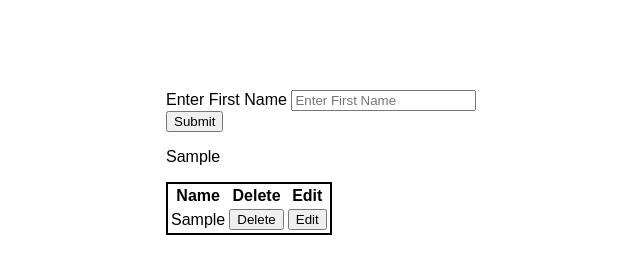
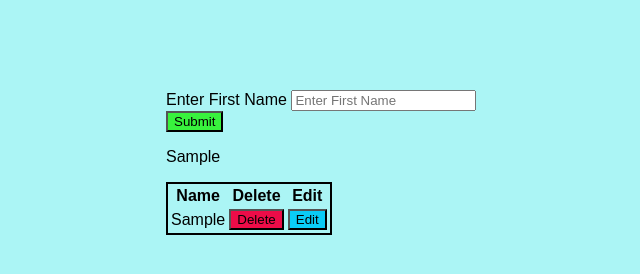
Before and after one commit to shaikaziya/Programs, a plain HTML site: page TO-DO-LIST/index.html in a window 1280 px wide. Both pictures are taken after typing "Sample" into the empty fields and a click on the button "Submit". Shown: the whole page, without its empty margins (314-954 px from the left). Drawn offline with Linux system fonts and the light colour scheme.

Commit message:
added css

```diff
--- a/TO-DO-LIST/script.js
+++ b/TO-DO-LIST/script.js
@@ -43,8 +43,8 @@ function add() {
   var td3 = document.createElement("td");
 
   td1.innerText = uiInput;
-  td2.innerHTML = `<button onclick=Delete('${td1.innerText}')>Delete</button>`
-  td3.innerHTML = `<button onclick=Edit('${td1.innerText}')>Edit</button>`;
+  td2.innerHTML = `<button id="deleteId" onclick=Delete('${td1.innerText}')>Delete</button>`
+  td3.innerHTML = `<button id="editId" onclick=Edit('${td1.innerText}')>Edit</button>`;
   tr2.setAttribute("id", td1.innerText);
   tr2.append(td1, td2, td3);
   tbody.append(tr2);
--- a/TO-DO-LIST/style.css
+++ b/TO-DO-LIST/style.css
@@ -9,6 +9,18 @@ html, body {
 }
 table{
     border:2px solid black;
-
-
 }
+body{
+    background-color: #abf5f5;
+}
+#addToDo{
+    background-color: #38f23d;
+}
+#deleteId{
+    background-color:#ed0c48
+    ;
+}
+#editId{
+    background-color:#0accf7
+    ;
+}
```
